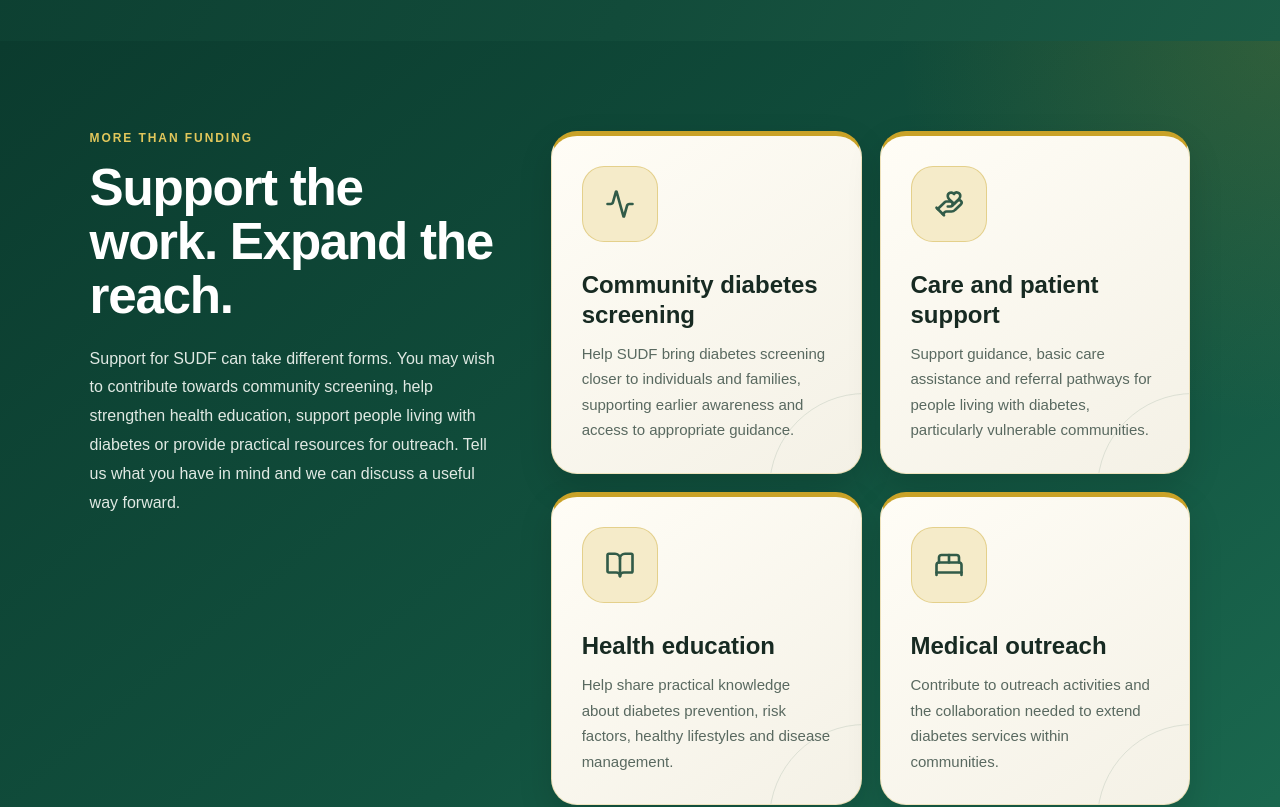
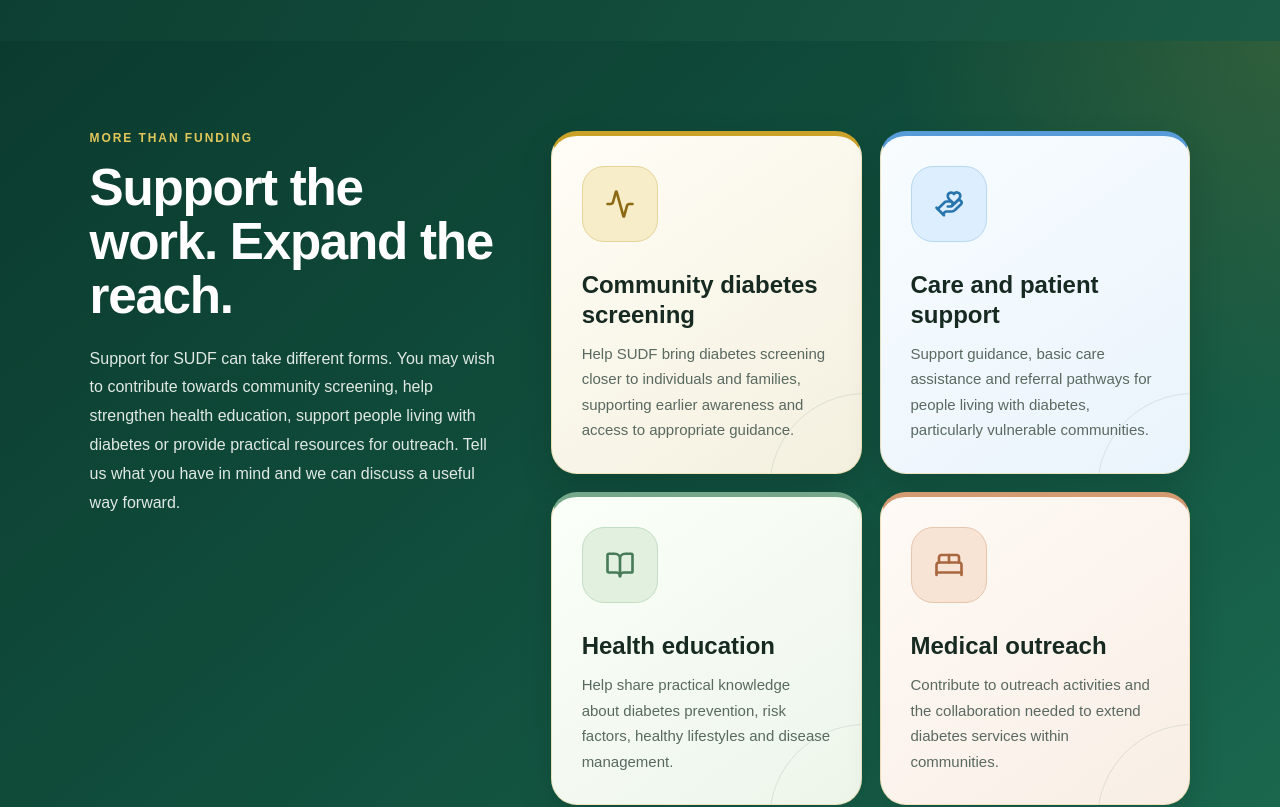
Before and after one commit to AkongShadrach/SUDF-website, a Next.js app: page /donate-support in a window 1280 px wide. Shown: the part 600-1407 px from the top of the page. Built offline with nearby package versions, Linux system fonts and the light colour scheme.

Commit message:
Add distinct support card icon colours and compact mobile menu

```diff
--- a/app/globals.css
+++ b/app/globals.css
@@ -1121,3 +1121,63 @@ blockquote { margin:32px 0 0; padding:20px 0 0 22px; border-left:3px solid var(-
   z-index: 1000;
   width: 100%;
 }
+
+
+/* Distinct, softly tinted icon treatments for the four SUDF support areas */
+.support-more-reference .support-option-card-reference:nth-child(1) {
+  border-top-color: #c9a227;
+  background: linear-gradient(145deg, #fffdf6 0%, #f4f0df 100%);
+}
+.support-more-reference .support-option-card-reference:nth-child(1) .support-option-icon {
+  color: #8b6a13;
+  border-color: #e4d49a;
+  background: #f7edc8;
+}
+.support-more-reference .support-option-card-reference:nth-child(2) {
+  border-top-color: #579bd8;
+  background: linear-gradient(145deg, #f8fcff 0%, #eaf4fc 100%);
+}
+.support-more-reference .support-option-card-reference:nth-child(2) .support-option-icon {
+  color: #2875ad;
+  border-color: #b8d8f2;
+  background: #dceeff;
+}
+.support-more-reference .support-option-card-reference:nth-child(3) {
+  border-top-color: #75a88a;
+  background: linear-gradient(145deg, #fbfff9 0%, #edf5eb 100%);
+}
+.support-more-reference .support-option-card-reference:nth-child(3) .support-option-icon {
+  color: #477b58;
+  border-color: #c3ddc6;
+  background: #e2f0df;
+}
+.support-more-reference .support-option-card-reference:nth-child(4) {
+  border-top-color: #d49a72;
+  background: linear-gradient(145deg, #fffaf6 0%, #f8eee5 100%);
+}
+.support-more-reference .support-option-card-reference:nth-child(4) .support-option-icon {
+  color: #a9673f;
+  border-color: #e8c5ad;
+  background: #f7e4d5;
+}
+
+/* Compact mobile hamburger control; keep the reference's rounded-square outline */
+@media (max-width:768px) {
+  .mobile-menu-toggle {
+    width: 48px;
+    height: 48px;
+    flex: 0 0 48px;
+    border-radius: 11px;
+  }
+  .menu-icon { width: 25px; gap: 5px; }
+  .menu-icon span { height: 2px; }
+}
+@media (max-width:420px) {
+  .mobile-menu-toggle {
+    width: 44px;
+    height: 44px;
+    flex-basis: 44px;
+    border-radius: 10px;
+  }
+  .menu-icon { width: 23px; gap: 5px; }
+}
```
